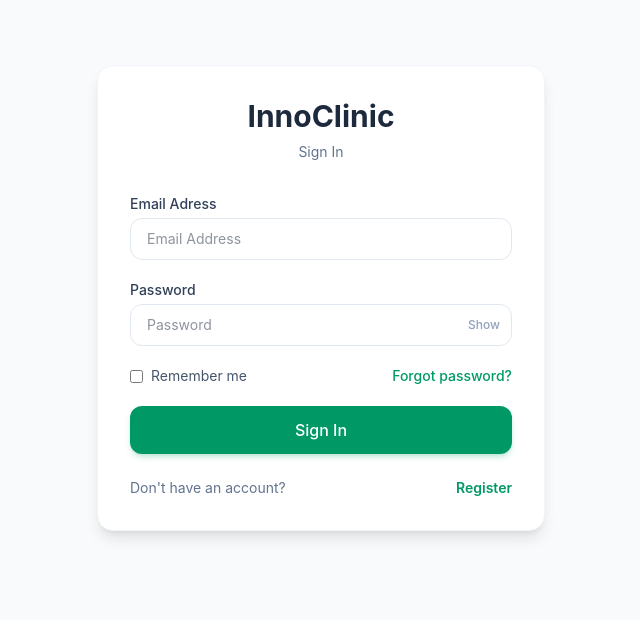
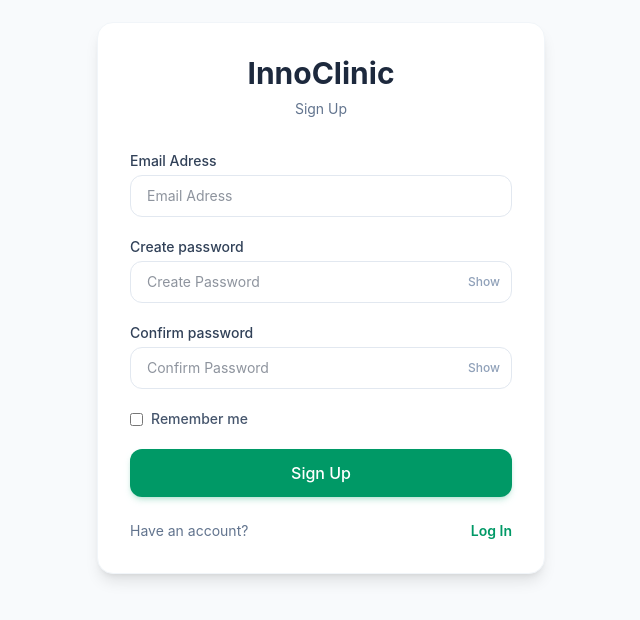
Before and after one commit to matveyoza/InnoClinic, a React (Vite) app in the folder Frontend/: page /register in a window 1280 px wide. Before the commit this address led to /login. Shown: the part 102-722 px from the top of the page, without its empty margins (319-959 px from the left). Built offline with nearby package versions, Linux system fonts and the light colour scheme.

Commit message:
Sign up and Log In links

```diff
--- a/Frontend/src/App.tsx
+++ b/Frontend/src/App.tsx
@@ -3,6 +3,7 @@
 import { MainPage } from "./pages/MainPage/MainPage";
 import { ProtectedRoute } from "./components/ProtectedRoute";
 import { GlobalError } from "./components/GlobalError";
+import { SignUpPage } from "./pages/SignUpPage/SignUpPage";
 
 const router = createBrowserRouter([
     {
@@ -11,6 +12,10 @@
             {
                 path: "/login",
                 element: <LogInPage />,
+            },
+            {
+                path: "/register",
+                element: <SignUpPage />,
             },
             {
                 element: <ProtectedRoute />,
--- a/Frontend/src/pages/SignUpPage/SignUpPage.tsx
+++ b/Frontend/src/pages/SignUpPage/SignUpPage.tsx
@@ -38,6 +38,7 @@
                         </label>
                         <input
                             id="email"
+                            placeholder="Email Adress"
                             type="email"
                             value={email}
                             onChange={(e) => setEmail(e.target.value)}
```
